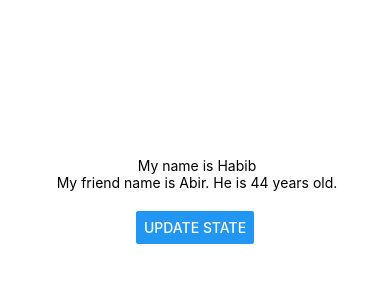
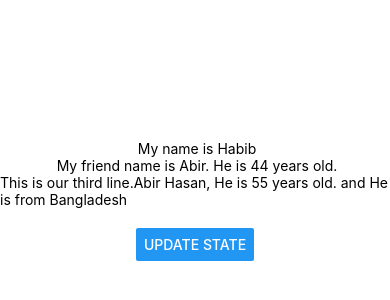
Before and after one commit to smhabibjr/StickerSmash, a React Native app: screen / in a window 390 px wide. Shown: the part 222-522 px from the top of the page. Built offline with nearby package versions, Linux system fonts and the light colour scheme.

Commit message:
first useState example

```diff
--- a/App.js
+++ b/App.js
@@ -1,10 +1,10 @@
 import { useState } from 'react';
-import { StyleSheet, Text, View } from 'react-native';
-import { Button } from 'react-native-web';
+import { StyleSheet, Text, View, Button } from 'react-native';
 
 export default function App() {
   const [name , setName] = useState("Habib");
   const [person, changePerson] = useState({name: "Abir", age: 44})
+  const [user, changeUser] = useState(["Abir Hasan", 55, "Bangladesh"])
 
   const changeName = () => {
     setName("Muhammad Habib");
@@ -16,6 +16,7 @@ export default function App() {
 
         <Text> My name is {name}</Text>
         <Text> My friend name is {person.name}. He is {person.age} years old.</Text>
+      <Text>This is our third line.{user[0]}, He is {user[1]} years old. and He is from {user[2]}  </Text>
 
 
       <View style={styles.buttonContainer}>
```
